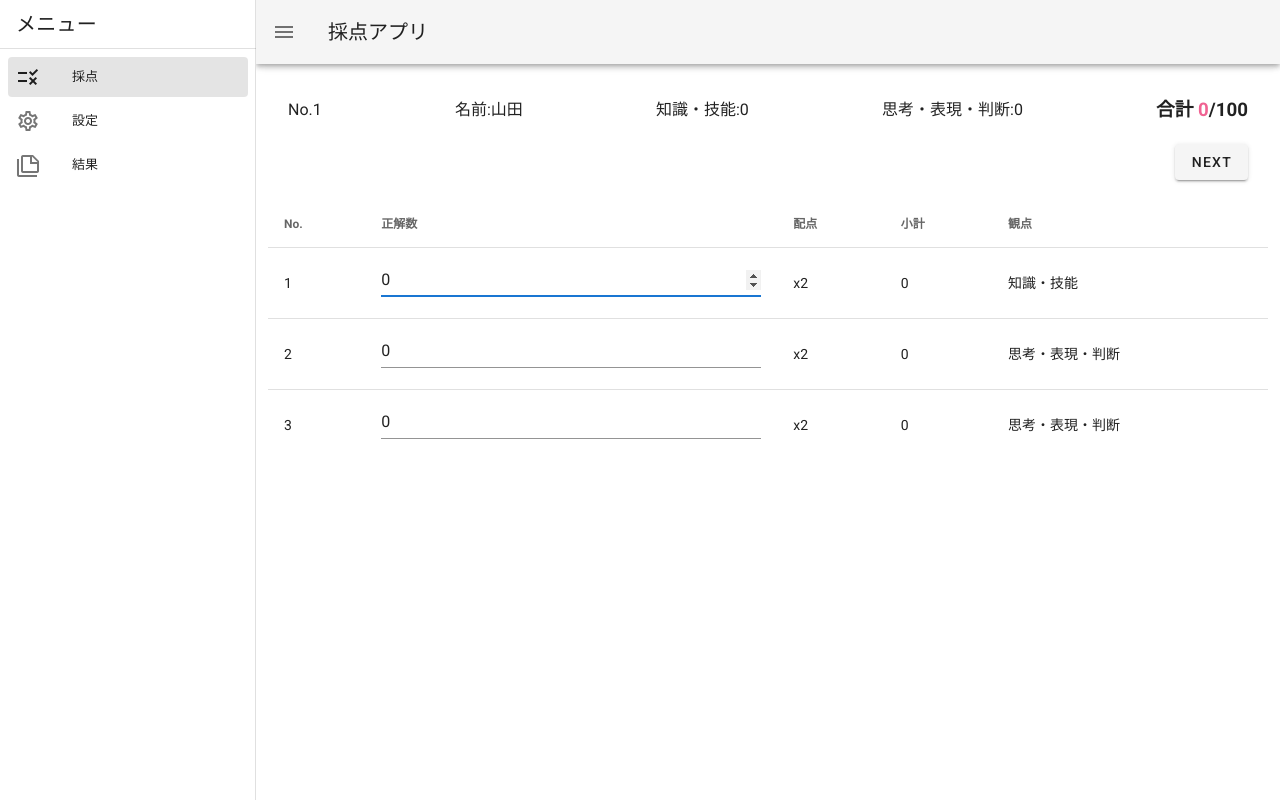
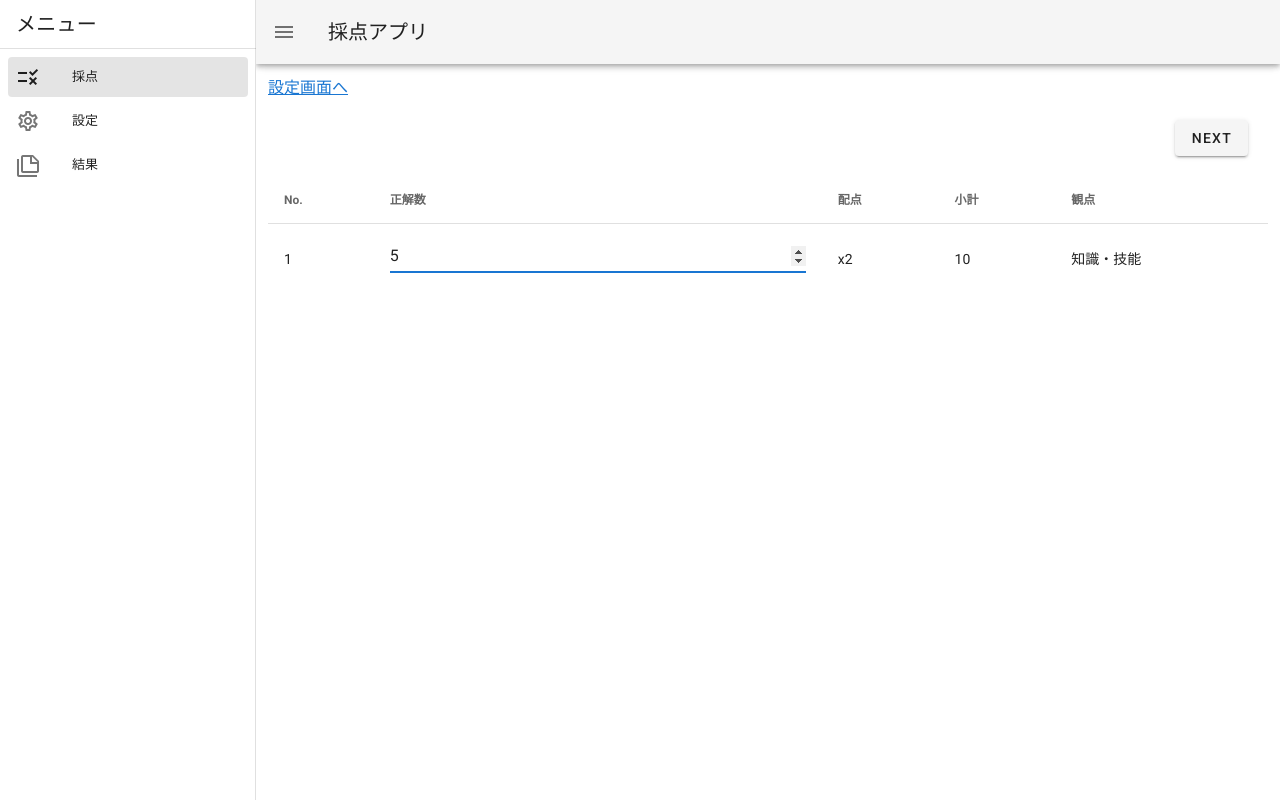
Before and after one commit to cedrictarou/saitenApp, a Nuxt app: page / in a window 1280 px wide. Built offline with nearby package versions, Linux system fonts and the light colour scheme.

Commit message:
add setting page

```diff
--- a/components/SettingQuestions.vue
+++ b/components/SettingQuestions.vue
@@ -36,24 +36,25 @@
             >
               {{ item }}
             </th>
+            <th>削除</th>
           </tr>
         </thead>
         <tbody>
-          <tr v-for="(question, index) in questionsArray" :key="question.id">
+          <tr v-for="(question, index) in questions" :key="question.id">
             <td>{{ index + 1 }}</td>
             <td>
               <v-text-field
-                v-model.number="question.correctNumber"
+                :value="question.correctNumber"
                 type="number"
-                @change="changeCorrectNumber(index + 1, $event)"
+                @change="changeCorrectNumber(question.id, $event)"
               >
               </v-text-field>
             </td>
             <td>
               <v-text-field
-                v-model.number="question.point"
+                :value="question.point"
                 type="number"
-                @change="changePoint(index + 1, $event)"
+                @change="changePoint(question.id, $event)"
               ></v-text-field>
             </td>
             <td>{{ question.correctNumber * question.point }}</td>
@@ -61,8 +62,13 @@
               <v-select
                 :value="defaultKanten"
                 :items="kantens"
-                @change="changeKanten(index + 1, $event)"
+                @change="changeKanten(question.id, $event)"
               ></v-select>
+            </td>
+            <td>
+              <v-btn icon>
+                <v-icon @click="removeQuestion(question.id)">mdi-delete</v-icon>
+              </v-btn>
             </td>
           </tr>
         </tbody>
@@ -79,23 +85,18 @@ export default {
       defaultKanten: '知識・技能',
       tableHeader: ['No.', '問題数', '配点', '小計', '観点'],
       kantens: ['知識・技能', '思考・表現・判断'],
-      questionsArray: [
-        {
-          id: 1,
-          correctNumber: 5,
-          point: 2,
-          kanten: '知識・技能',
-        },
-      ],
     }
   },
   computed: {
+    questions() {
+      return this.$store.getters['questions/questions']
+    },
     totalScore() {
       return this.shikoTotal + this.chishikiTotal
     },
     shikoTotal() {
       // shikoの配列をつくる
-      const shikoArr = this.questionsArray.filter(
+      const shikoArr = this.questions.filter(
         (value) => value.kanten === '思考・表現・判断'
       )
       // shikoArrの合計を出す
@@ -107,7 +108,7 @@ export default {
     },
     chishikiTotal() {
       // shikoの配列をつくる
-      const chishikiArr = this.questionsArray.filter(
+      const chishikiArr = this.questions.filter(
         (value) => value.kanten === '知識・技能'
       )
       // chishikiArrの合計を出す
@@ -120,31 +121,20 @@ export default {
   },
   methods: {
     addQuestion() {
-      const newQuestion = {
-        id: this.questionsArray.length + 1,
-        correctNumber: 5,
-        point: 2,
-        kanten: '知識・技能',
-      }
-      this.questionsArray.push(newQuestion)
+      this.$store.dispatch('questions/addQuestions')
     },
+    removeQuestion(id) {
+      this.$store.dispatch('questions/removeQuestion', id)
+    },
+
     changeKanten(id, value) {
-      const target = this.questionsArray.filter(
-        (question) => question.id === id
-      )
-      target[0].kanten = value
+      this.$store.dispatch('questions/changeKanten', { id, value })
     },
     changePoint(id, value) {
-      const target = this.questionsArray.filter(
-        (question) => question.id === id
-      )
-      target[0].point = value
+      this.$store.dispatch('questions/changePoint', { id, value })
     },
     changeCorrectNumber(id, value) {
-      const target = this.questionsArray.filter(
-        (question) => question.id === id
-      )
-      target[0].correctNumber = value
+      this.$store.dispatch('questions/changeCorrectNumber', { id, value })
     },
   },
 }
--- a/components/SettingStudents.vue
+++ b/components/SettingStudents.vue
@@ -15,9 +15,9 @@
             </tr>
           </thead>
           <tbody>
-            <tr v-for="(worker, index) in students" :key="index">
+            <!-- <tr v-for="(worker, index) in students" :key="index">
               <td v-for="(column, i) in worker" :key="i">{{ column }}</td>
-            </tr>
+            </tr> -->
           </tbody>
         </template>
       </v-simple-table>
@@ -32,20 +32,11 @@ export default {
       students: [],
     }
   },
-  computed: {
-    // students: {
-    //   get() {
-    //     return this.$store.getters['students/students']
-    //   },
-    //   set(value) {
-    //     const newStudents = value
-    //     this.$store.commit('students/addStudents', newStudents)
-    //   },
-    // },
-  },
+
   methods: {
     loadCsvFile(e) {
       this.message = ''
+      this.students = []
       const file = e.target.files[0]
 
       if (!file.type.match('text/csv')) {
@@ -54,17 +45,25 @@ export default {
       }
 
       const reader = new FileReader()
-      reader.readAsText(file)
-
+      reader.readAsText(file, 'Shift_JIS')
       reader.onload = () => {
         const lines = reader.result.split('\n')
+        // 最初の行を削除する
         lines.shift()
-        const linesArr = []
-        for (let i = 0; i < lines.length; i++) {
-          linesArr[i] = lines[i].split(',')
-        }
-        this.students = linesArr
+        lines.forEach((element, index) => {
+          // 区切り文字はカンマ
+          const studentData = element.split(',')
+          this.students.push({
+            id: index + 1,
+            name: studentData[1].slice(0, -1),
+          })
+        })
+        // storeにstudentsデータを送る
+        this.addStudents(this.students)
       }
+    },
+    addStudents(newStudents) {
+      this.$store.dispatch('students/addStudents', newStudents)
     },
   },
 }
--- a/pages/index.vue
+++ b/pages/index.vue
@@ -2,7 +2,11 @@
   <div>
     <v-container>
       <h1 class="d-none">採点APP</h1>
-      <div class="d-flex justify-space-between align-center ma-5">
+      <div v-if="students && students.length === 0">
+        <nuxt-link to="/settings"> 設定画面へ </nuxt-link>
+      </div>
+
+      <div v-else class="d-flex justify-space-between align-center ma-5">
         <div><span>No.</span>{{ students[studentNum].id }}</div>
         <div><span>名前:</span>{{ students[studentNum].name }}</div>
         <div><span>知識・技能:</span>{{ chishikiTotal }}</div>
@@ -27,7 +31,7 @@
             </tr>
           </thead>
           <tbody>
-            <tr v-for="(question, index) in questionsArray" :key="question.id">
+            <tr v-for="(question, index) in questions" :key="question.id">
               <td>{{ index + 1 }}</td>
               <td>
                 <v-text-field
@@ -57,54 +61,25 @@
 export default {
   data() {
     return {
+      test: true,
       studentNum: 0,
-      students: [
-        {
-          id: 1,
-          name: '山田',
-          chishiki: 50,
-          shiko: 30,
-          totalScore: '',
-        },
-        {
-          id: 2,
-          name: '田中',
-          chishiki: 60,
-          shiko: 40,
-          totalScore: '',
-        },
-      ],
       selectedByDefault: '知識・技能',
       items: ['No.', '正解数', '配点', '小計', '観点'],
-      questionsArray: [
-        {
-          id: 1,
-          correctNumber: 0,
-          point: 2,
-          kanten: '知識・技能',
-        },
-        {
-          id: 2,
-          correctNumber: 0,
-          point: 2,
-          kanten: '思考・表現・判断',
-        },
-        {
-          id: 3,
-          correctNumber: 0,
-          point: 2,
-          kanten: '思考・表現・判断',
-        },
-      ],
     }
   },
   computed: {
+    questions() {
+      return this.$store.getters['questions/questions']
+    },
+    students() {
+      return this.$store.getters['students/students']
+    },
     totalScore() {
       return this.shikoTotal + this.chishikiTotal
     },
     shikoTotal() {
       // shikoの配列をつくる
-      const shikoArr = this.questionsArray.filter(
+      const shikoArr = this.questions.filter(
         (value) => value.kanten === '思考・表現・判断'
       )
       // shikoArrの合計を出す
@@ -116,7 +91,7 @@ export default {
     },
     chishikiTotal() {
       // shikoの配列をつくる
-      const chishikiArr = this.questionsArray.filter(
+      const chishikiArr = this.questions.filter(
         (value) => value.kanten === '知識・技能'
       )
       // chishikiArrの合計を出す
@@ -127,11 +102,11 @@ export default {
       return subtotal
     },
   },
-  watch: {},
   mounted() {
     this.$refs.focusThis[0].focus()
   },
   methods: {
+    updateScore() {},
     nextStudent() {
       if (this.studentNum === this.students.length - 1) {
         alert('No more students!!!')
--- /dev/null
+++ b/store/questions.js
@@ -0,0 +1,59 @@
+export const state = () => ({
+  questions: [
+    {
+      id: 1,
+      correctNumber: 5,
+      point: 2,
+      kanten: '知識・技能',
+    },
+  ],
+})
+
+export const getters = {
+  questions: (state) => state.questions,
+}
+
+export const mutations = {
+  addQuestions(state) {
+    const newQuestion = {
+      id: Date.now(),
+      correctNumber: 5,
+      point: 2,
+      kanten: '知識・技能',
+    }
+    state.questions.push(newQuestion)
+  },
+  changeKanten(state, { id, value }) {
+    const target = state.questions.filter((question) => question.id === id)[0]
+    target.kanten = value
+  },
+  changePoint(state, { id, value }) {
+    const target = state.questions.filter((question) => question.id === id)[0]
+    target.point = value
+  },
+  changeCorrectNumber(state, { id, value }) {
+    const target = state.questions.filter((question) => question.id === id)[0]
+    target.correctNumber = value
+  },
+  removeQuestion(state, id) {
+    state.questions = state.questions.filter((question) => question.id !== id)
+  },
+}
+
+export const actions = {
+  addQuestions({ commit }) {
+    commit('addQuestions')
+  },
+  changeKanten({ commit }, payload) {
+    commit('changeKanten', payload)
+  },
+  changePoint({ commit }, payload) {
+    commit('changePoint', payload)
+  },
+  changeCorrectNumber({ commit }, payload) {
+    commit('changeCorrectNumber', payload)
+  },
+  removeQuestion({ commit }, payload) {
+    commit('removeQuestion', payload)
+  },
+}
--- a/store/students.js
+++ b/store/students.js
@@ -8,8 +8,12 @@ export const getters = {
 
 export const mutations = {
   addStudents(state, newStudents) {
-    state.students.push(newStudents)
+    state.students.push(...newStudents)
   },
 }
 
-export const actions = {}
+export const actions = {
+  addStudents({ commit }, newStudents) {
+    commit('addStudents', newStudents)
+  },
+}
```
Also changed, not shown: store/README.md (deleted).
